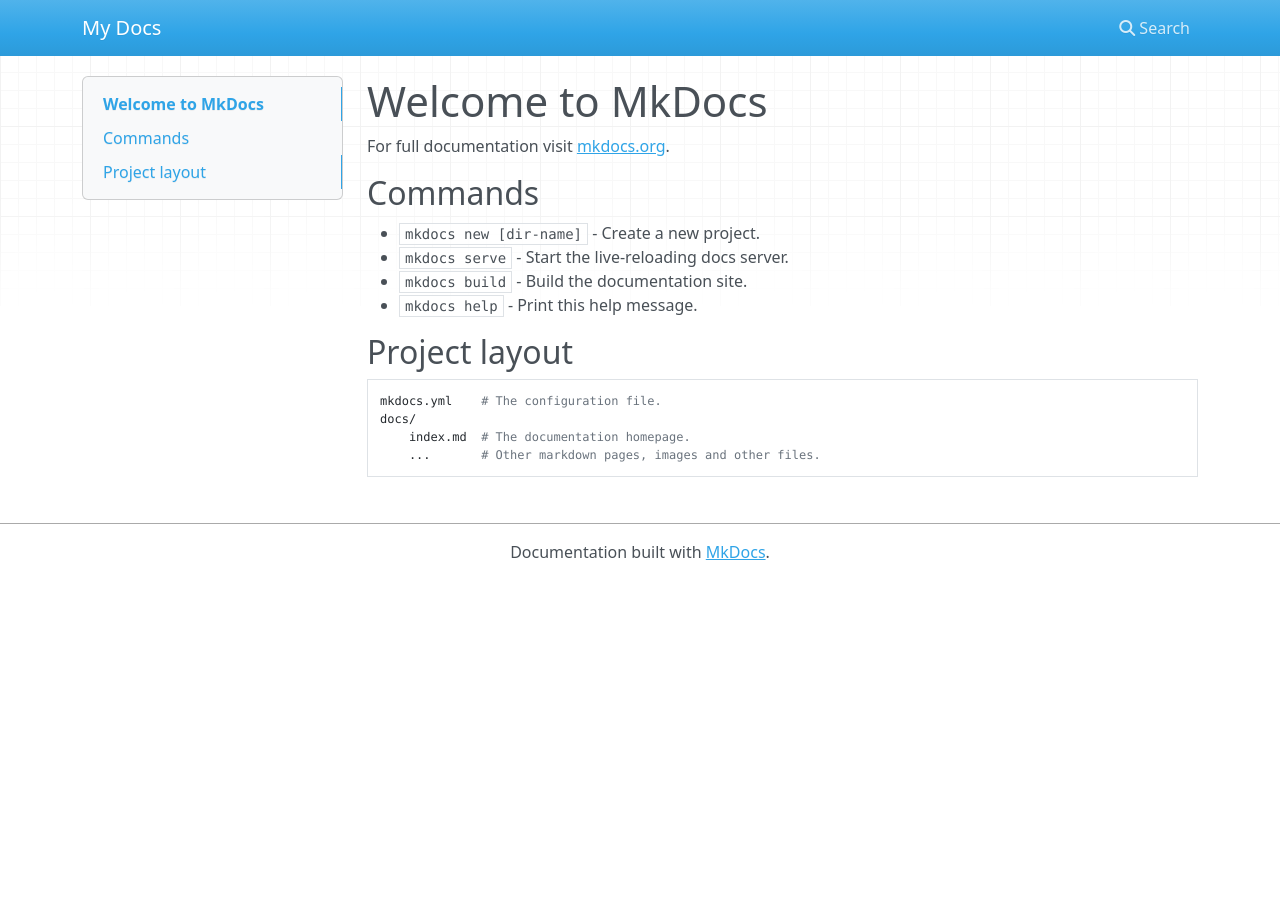
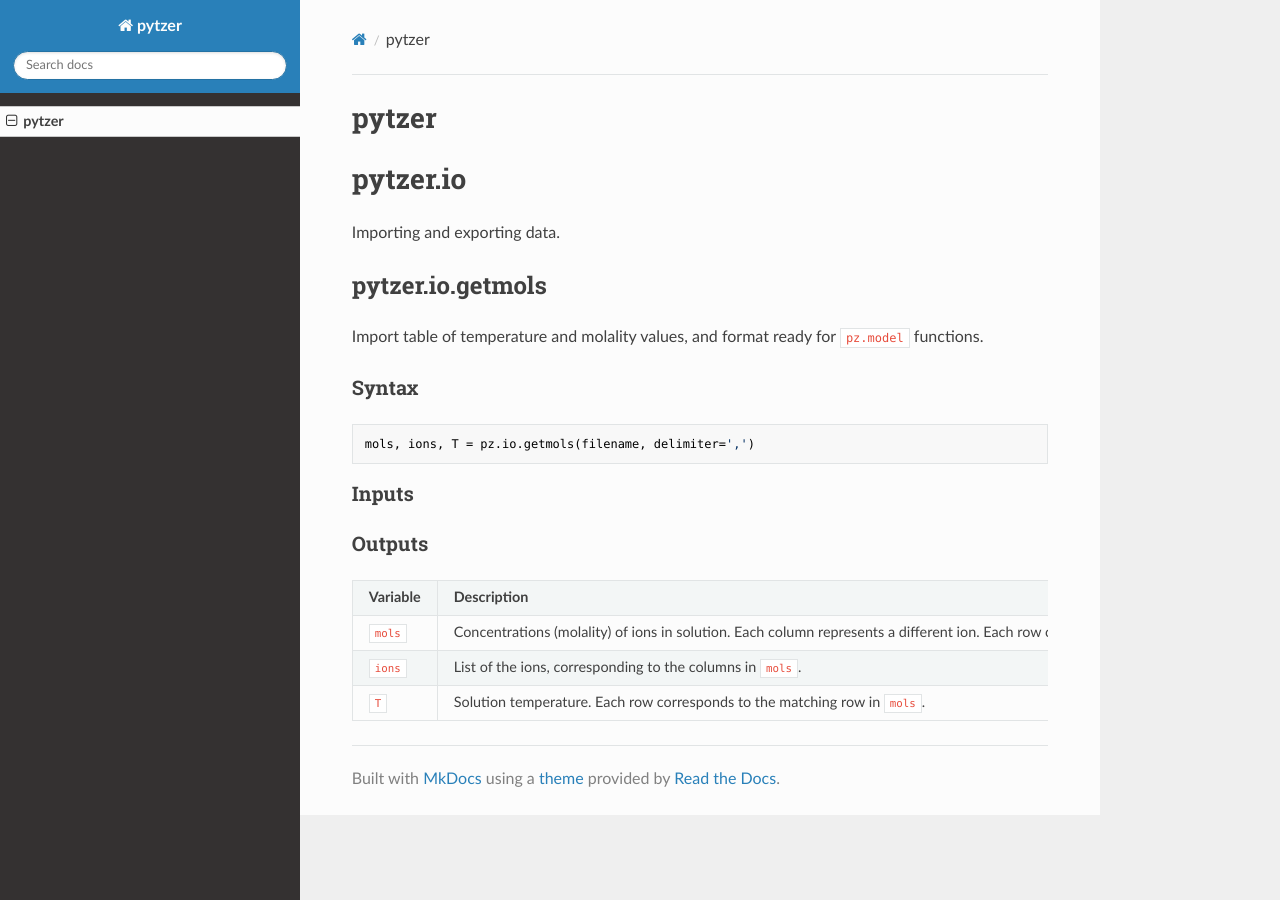
Before and after one commit to mvdh7/pytzer, an MkDocs documentation site: the page built from docs/index.md, in a window 1280 px wide. Built offline with MkDocs 1.6.1, drawn with Linux system fonts in a browser that asks for light colours; nearby versions of some CDN libraries.

Commit message:
Added docs for pz.io.getmols function

````diff
--- a/docs/index.md
+++ b/docs/index.md
@@ -1,17 +1,47 @@
-# Welcome to MkDocs
+# pytzer
 
-For full documentation visit [mkdocs.org](https://mkdocs.org).
+# pytzer.io
 
-## Commands
+Importing and exporting data.
 
-* `mkdocs new [dir-name]` - Create a new project.
-* `mkdocs serve` - Start the live-reloading docs server.
-* `mkdocs build` - Build the documentation site.
-* `mkdocs help` - Print this help message.
+## pytzer.io.getmols
 
-## Project layout
+Import table of temperature and molality values, and format ready for `pz.model` functions.
 
-    mkdocs.yml    # The configuration file.
-    docs/
-        index.md  # The documentation homepage.
-        ...       # Other markdown pages, images and other files.
+### Syntax
+
+```python
+mols, ions, T = pz.io.getmols(filename, delimiter=',')
+```
+
+### Inputs
+
+
+
+### Outputs
+
+<table><tr>
+
+<td><strong>Variable</strong></td>
+<td><strong>Description</strong></td>
+<td><strong>Unit</strong></td>
+
+</tr><tr>
+
+<td><code>mols</code></td>
+<td>Concentrations (molality) of ions in solution. Each column represents a different ion. Each row characterises a different solution composition.</td>
+<td>mol·kg<sup>−1</sup></td>
+
+</tr><tr>
+
+<td><code>ions</code></td>
+<td>List of the ions, corresponding to the columns in <code>mols</code>.</td>
+<td>mol·kg<sup>−1</sup></td>
+
+</tr><tr>
+
+<td><code>T</code></td>
+<td>Solution temperature. Each row corresponds to the matching row in <code>mols</code>.</td>
+<td>K</td>
+
+</tr></table>
--- a/mkdocs.yml
+++ b/mkdocs.yml
@@ -1 +1,3 @@
-site_name: My Docs
+site_name: pytzer
+site_author: Matthew P. Humphreys
+theme: readthedocs
````
